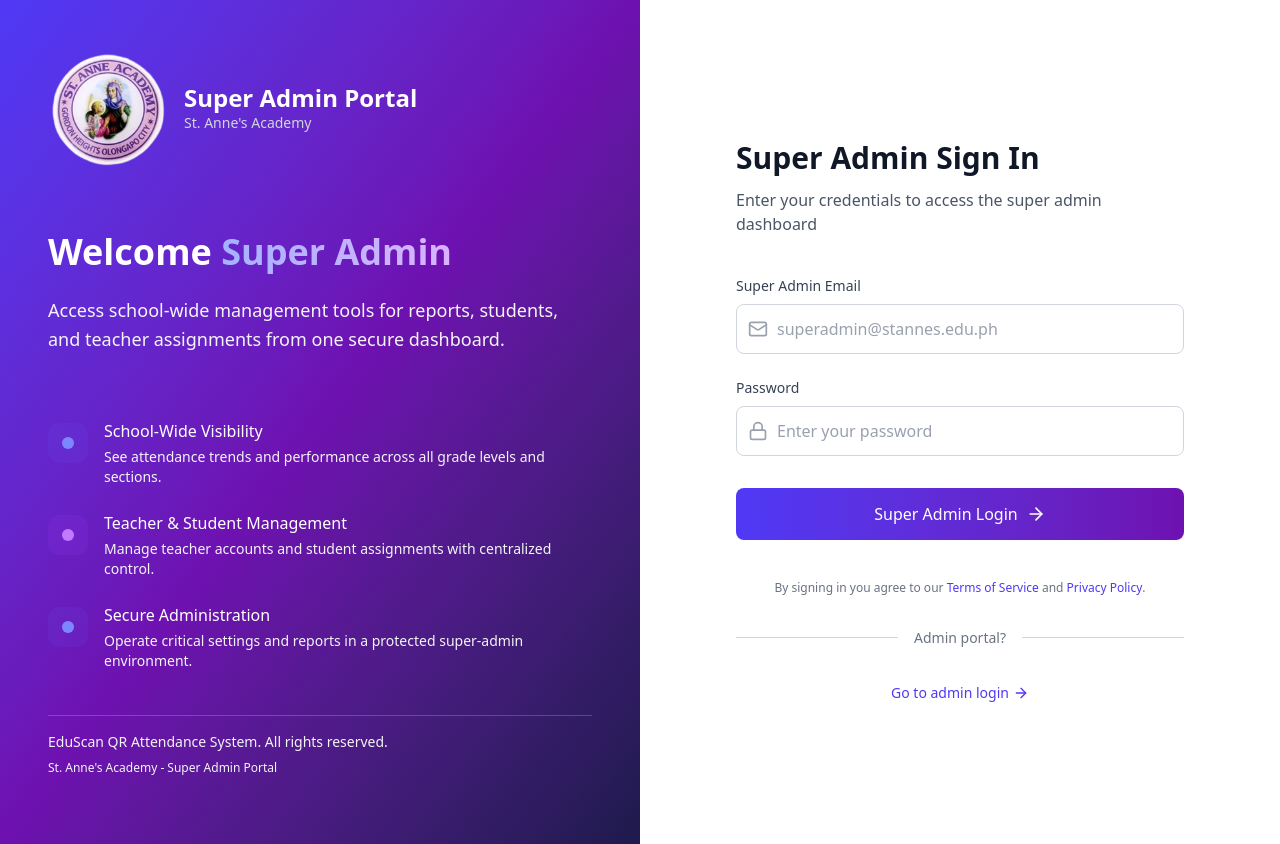
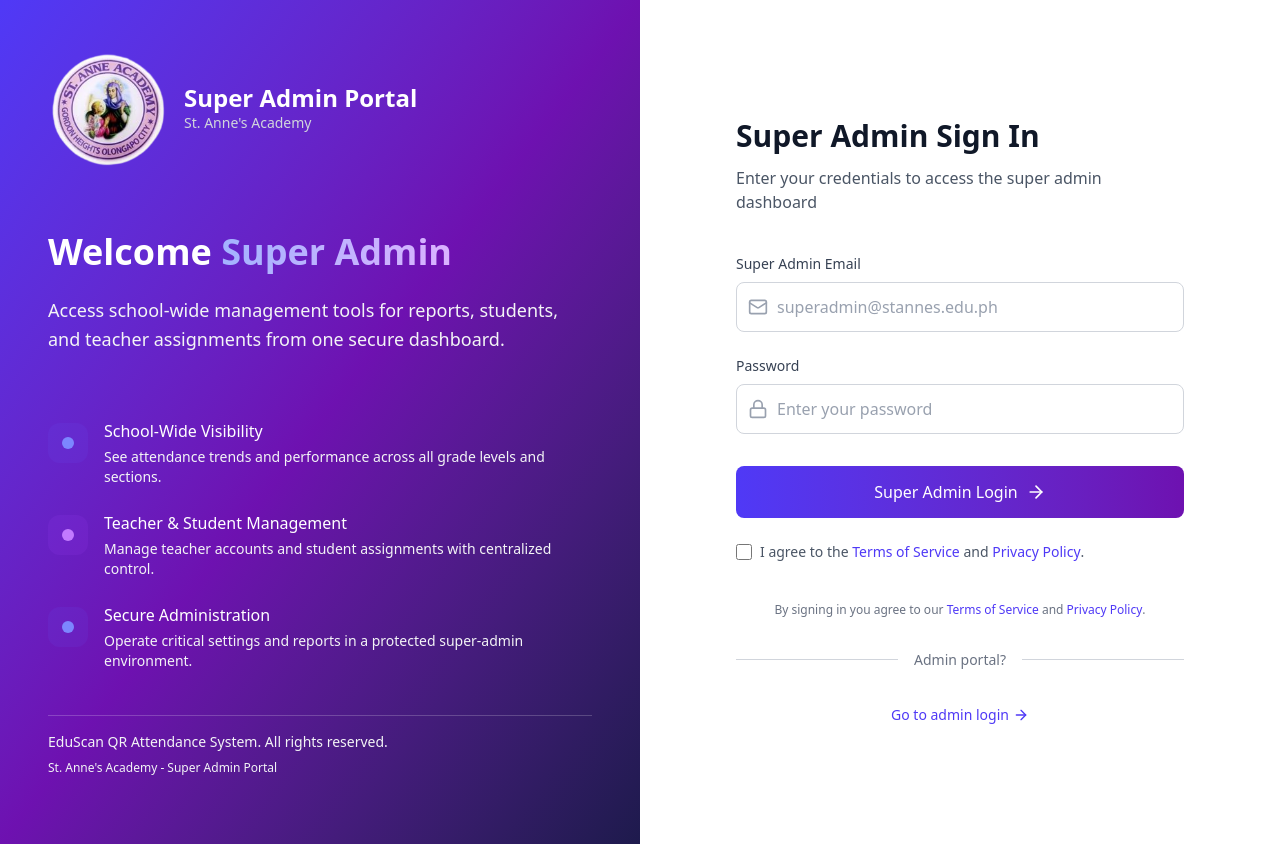
Before and after one commit to stanneacademy1985-TSX/EduScan, a Next.js app: page /super-admin/login in a window 1280 px wide. Built offline with nearby package versions, Linux system fonts and the light colour scheme.

Commit message:
Implement policy agreement feature in login page
Added policy agreement checkbox and modal for terms and privacy policy.

```diff
--- a/src/app/super-admin/login/page.tsx
+++ b/src/app/super-admin/login/page.tsx
@@ -16,6 +16,9 @@ export default function SuperAdminLogin() {
   })
   const [loading, setLoading] = useState(false)
   const [error, setError] = useState('')
+  const [agreedToPolicies, setAgreedToPolicies] = useState(false)
+  const [showPolicyModal, setShowPolicyModal] = useState(false)
+  const [activePolicy, setActivePolicy] = useState<'terms' | 'privacy'>('terms')
   const [isClient, setIsClient] = useState(false)
 
   useEffect(() => {
@@ -34,6 +37,12 @@ export default function SuperAdminLogin() {
 
     if (!formData.email || !formData.password) {
       setError('Please fill in all fields')
+      setLoading(false)
+      return
+    }
+
+    if (!agreedToPolicies) {
+      setError('You must agree to the Terms of Service and Privacy Policy to continue')
       setLoading(false)
       return
     }
@@ -298,19 +307,204 @@ export default function SuperAdminLogin() {
               )}
             </button>
 
+            <label className="flex items-start gap-2 text-sm text-gray-600">
+              <input
+                type="checkbox"
+                checked={agreedToPolicies}
+                onChange={(e) => {
+                  setAgreedToPolicies(e.target.checked)
+                  setError('')
+                }}
+                className="mt-0.5 h-4 w-4 rounded border-gray-300 text-indigo-600 focus:ring-indigo-500"
+              />
+              <span>
+                I agree to the{' '}
+                <button
+                  type="button"
+                  onClick={() => {
+                    setActivePolicy('terms')
+                    setShowPolicyModal(true)
+                  }}
+                  className="text-indigo-600 hover:text-indigo-800 font-medium"
+                >
+                  Terms of Service
+                </button>{' '}
+                and{' '}
+                <button
+                  type="button"
+                  onClick={() => {
+                    setActivePolicy('privacy')
+                    setShowPolicyModal(true)
+                  }}
+                  className="text-indigo-600 hover:text-indigo-800 font-medium"
+                >
+                  Privacy Policy
+                </button>
+                .
+              </span>
+            </label>
+
             <div className="text-center text-xs text-gray-500 max-w-sm mx-auto pt-4">
               <p>
                 By signing in you agree to our{' '}
-                <Link href="/terms" className="text-indigo-600 hover:text-indigo-800 font-medium">
+                <button
+                  type="button"
+                  onClick={() => {
+                    setActivePolicy('terms')
+                    setShowPolicyModal(true)
+                  }}
+                  className="text-indigo-600 hover:text-indigo-800 font-medium"
+                >
                   Terms of Service
-                </Link>{' '}
+                </button>{' '}
                 and{' '}
-                <Link href="/privacy" className="text-indigo-600 hover:text-indigo-800 font-medium">
+                <button
+                  type="button"
+                  onClick={() => {
+                    setActivePolicy('privacy')
+                    setShowPolicyModal(true)
+                  }}
+                  className="text-indigo-600 hover:text-indigo-800 font-medium"
+                >
                   Privacy Policy
-                </Link>
+                </button>
                 .
               </p>
             </div>
+
+            {showPolicyModal && (
+              <div
+                className="fixed inset-0 z-50 bg-black/50 flex items-center justify-center p-4"
+                onClick={() => setShowPolicyModal(false)}
+              >
+                <div
+                  className="w-full max-w-2xl bg-white rounded-2xl shadow-xl border border-gray-200"
+                  onClick={(e) => e.stopPropagation()}
+                >
+                  <div className="px-5 py-4 border-b border-gray-200 flex items-center justify-between">
+                    <h3 className="text-lg font-bold text-gray-900">
+                      {activePolicy === 'terms' ? 'Terms of Service' : 'Privacy Policy'}
+                    </h3>
+                    <button
+                      type="button"
+                      onClick={() => setShowPolicyModal(false)}
+                      className="text-gray-500 hover:text-gray-700 text-sm"
+                    >
+                      Close
+                    </button>
+                  </div>
+
+                  <div className="px-5 pt-4 pb-2 flex gap-2 border-b border-gray-100">
+                    <button
+                      type="button"
+                      onClick={() => setActivePolicy('terms')}
+                      className={`px-3 py-1.5 rounded-lg text-sm font-medium ${
+                        activePolicy === 'terms'
+                          ? 'bg-indigo-100 text-indigo-700'
+                          : 'bg-gray-100 text-gray-700 hover:bg-gray-200'
+                      }`}
+                    >
+                      Terms of Service
+                    </button>
+                    <button
+                      type="button"
+                      onClick={() => setActivePolicy('privacy')}
+                      className={`px-3 py-1.5 rounded-lg text-sm font-medium ${
+                        activePolicy === 'privacy'
+                          ? 'bg-indigo-100 text-indigo-700'
+                          : 'bg-gray-100 text-gray-700 hover:bg-gray-200'
+                      }`}
+                    >
+                      Privacy Policy
+                    </button>
+                  </div>
+
+                  <div className="px-5 py-4 max-h-[60vh] overflow-y-auto text-sm text-gray-700 space-y-4">
+                    {activePolicy === 'terms' ? (
+                      <>
+                        <section>
+                          <h4 className="font-semibold text-gray-900">1. Authorized Use</h4>
+                          <p className="mt-1">
+                            The Super Admin portal is only for authorized school administrators performing official duties.
+                          </p>
+                        </section>
+                        <section>
+                          <h4 className="font-semibold text-gray-900">2. Account Security</h4>
+                          <p className="mt-1">
+                            You must keep credentials confidential and immediately report suspected unauthorized access.
+                          </p>
+                        </section>
+                        <section>
+                          <h4 className="font-semibold text-gray-900">3. Responsible Data Handling</h4>
+                          <p className="mt-1">
+                            Attendance and profile records must be processed accurately and used only for legitimate school operations.
+                          </p>
+                        </section>
+                        <section>
+                          <h4 className="font-semibold text-gray-900">4. Prohibited Actions</h4>
+                          <p className="mt-1">
+                            Unauthorized modification, deletion, export, or disclosure of data is strictly prohibited.
+                          </p>
+                        </section>
+                        <section>
+                          <h4 className="font-semibold text-gray-900">5. Policy Updates</h4>
+                          <p className="mt-1">
+                            The school may revise these terms when required by policy, security, or legal obligations.
+                          </p>
+                        </section>
+                        <button
+                          type="button"
+                          onClick={() => setActivePolicy('privacy')}
+                          className="text-indigo-600 hover:text-indigo-800 font-medium"
+                        >
+                          Read Privacy Policy
+                        </button>
+                      </>
+                    ) : (
+                      <>
+                        <section>
+                          <h4 className="font-semibold text-gray-900">1. Data We Process</h4>
+                          <p className="mt-1">
+                            EduScan processes account, attendance, and operational data needed for school administration.
+                          </p>
+                        </section>
+                        <section>
+                          <h4 className="font-semibold text-gray-900">2. Purpose of Processing</h4>
+                          <p className="mt-1">
+                            Data is used for attendance management, reporting, account administration, and system oversight.
+                          </p>
+                        </section>
+                        <section>
+                          <h4 className="font-semibold text-gray-900">3. Access and Sharing</h4>
+                          <p className="mt-1">
+                            Access is restricted to authorized personnel. Information is shared only as necessary for school operations.
+                          </p>
+                        </section>
+                        <section>
+                          <h4 className="font-semibold text-gray-900">4. Security Controls</h4>
+                          <p className="mt-1">
+                            Technical and administrative safeguards are applied to reduce unauthorized access and data misuse.
+                          </p>
+                        </section>
+                        <section>
+                          <h4 className="font-semibold text-gray-900">5. Retention and Corrections</h4>
+                          <p className="mt-1">
+                            Records are retained according to school policy, and corrections may be requested through approved procedures.
+                          </p>
+                        </section>
+                        <button
+                          type="button"
+                          onClick={() => setActivePolicy('terms')}
+                          className="text-indigo-600 hover:text-indigo-800 font-medium"
+                        >
+                          Read Terms of Service
+                        </button>
+                      </>
+                    )}
+                  </div>
+                </div>
+              </div>
+            )}
 
             <div className="relative my-8">
               <div className="absolute inset-0 flex items-center">
```
